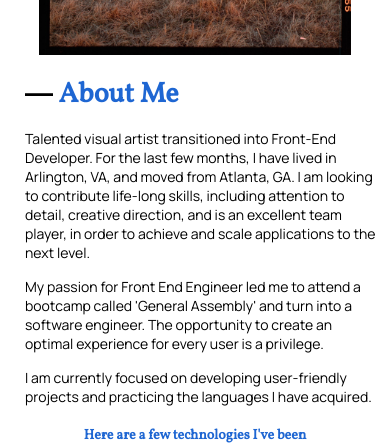
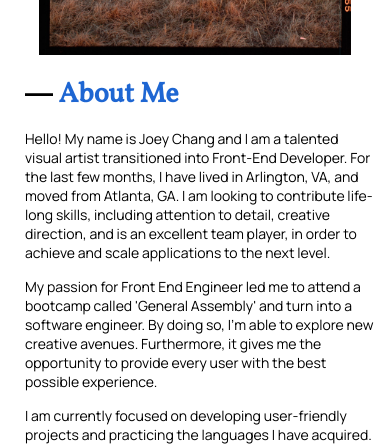
Before and after one commit to joesphchang/portfolio-frontend, a React (Create React App) app: page / in a window 390 px wide. Shown: the part 1320-1766 px from the top of the page. Built offline with nearby package versions, Linux system fonts and the light colour scheme; no server answers; a web font is replaced by a local one.

Commit message:
fixed a couple files

```diff
--- a/src/components/About/About.js
+++ b/src/components/About/About.js
@@ -8,20 +8,23 @@ function About() {
 			<div className='container'>
 				<img src={Hero} alt='joey' />
 				<div className='text-container'>
-					<h2 className='about-header'><span className='header-line'>―</span> About Me</h2>
+					<h2 className='about-header'>
+						<span className='header-line'>―</span> About Me
+					</h2>
 					<p>
-						Talented visual artist transitioned into Front-End Developer. For
-						the last few months, I have lived in Arlington, VA, and moved from
-						Atlanta, GA. I am looking to contribute life-long skills, including
-						attention to detail, creative direction, and is an excellent team
-						player, in order to achieve and scale applications to the next
-						level.
+						Hello! My name is Joey Chang and I am a talented visual artist
+						transitioned into Front-End Developer. For the last few months, I
+						have lived in Arlington, VA, and moved from Atlanta, GA. I am
+						looking to contribute life-long skills, including attention to
+						detail, creative direction, and is an excellent team player, in
+						order to achieve and scale applications to the next level.
 					</p>
 					<p>
 						My passion for Front End Engineer led me to attend a bootcamp called
-						'General Assembly' and turn into a software engineer. The
-						opportunity to create an optimal experience for every user is a
-						privilege.
+						'General Assembly' and turn into a software engineer. By doing so,
+						I'm able to explore new creative avenues. Furthermore, it gives me
+						the opportunity to provide every user with the best possible
+						experience.
 					</p>
 					<p>
 						I am currently focused on developing user-friendly projects and
--- a/src/components/Contact/Contact.js
+++ b/src/components/Contact/Contact.js
@@ -7,7 +7,7 @@ function Contact(props) {
 			<div className='contact-text'>
 				<h2 className='contact-header'>Get In Touch</h2>
 				<p className='contact-paragraph'>
-					I’m on the hunt for an opporunity to showcase my skills and contribute
+					I’m on the hunt for an opportunity to showcase my skills and contribute
 					to a great company. If you have any questions or want to say hi, I’ll
 					try and best to get back to you quickly as possible.{' '}
 				</p>
--- a/src/components/Portfolio/Portfolio.css
+++ b/src/components/Portfolio/Portfolio.css
@@ -82,7 +82,7 @@
 	}
 
 	.detail-image {
-		width: 350px;
+		width: 300px;
 		height: 250px;
 		margin: 0 auto;
 	}
@@ -111,7 +111,7 @@
 
 	.detail-headliner {
 		text-align: left;
-		width: 350px;
+		width: 300px;
 		margin-top: 15px;
 		font-size: 25px;
 		margin-left: 25px;
@@ -156,7 +156,7 @@
 
 	.card-created {
 		padding: 5px;
-		width: 350px;
+		width: 300px;
 		margin: 0 auto;
 	}
 }
```
